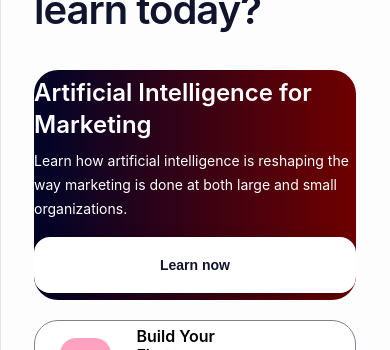
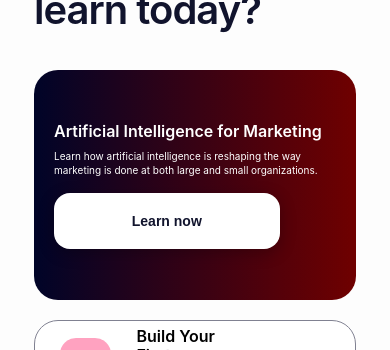
Before and after one commit to IgorCavliuc/batman-client, a React (Create React App) app: page / in a window 390 px wide. Shown: the part 169-519 px from the top of the page. Built offline with nearby package versions, Linux system fonts and the light colour scheme; no server answers; sample sign-in values are in the browser's storage.

Commit message:
fix loyaut

```diff
--- a/src/ui/Banner/stytle.scss
+++ b/src/ui/Banner/stytle.scss
@@ -118,7 +118,19 @@
 
   .batman-store__banner{
     justify-content: center;
-    padding: 0;
+    padding: 20px;
     height: 230px;
+    & .batman-ui--button {
+      width: 80%;
+    }
+  }
+
+  .batman-store__banner_container h3{
+    font-size: 16px;
+    line-height: 20px;
+  }
+  .batman-store__banner_container > p{
+    font-size: 10px;
+    line-height: 14px;
   }
 }
--- a/src/ui/NavigationList/stytle.scss
+++ b/src/ui/NavigationList/stytle.scss
@@ -46,6 +46,7 @@ background-color: white;
   .batman-store {
     &__header {
       position: fixed;
+      border: none;
       &--open{
       padding-right: 20px;
       }
```
